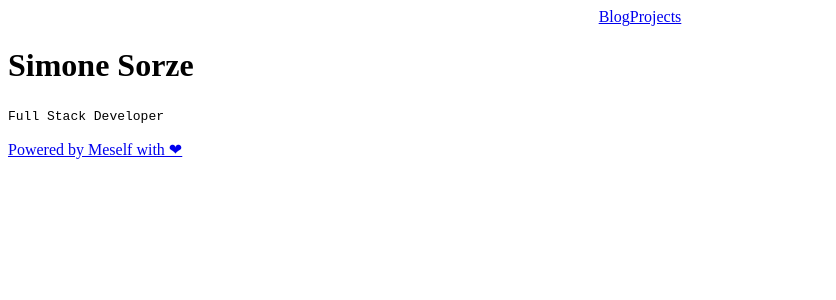
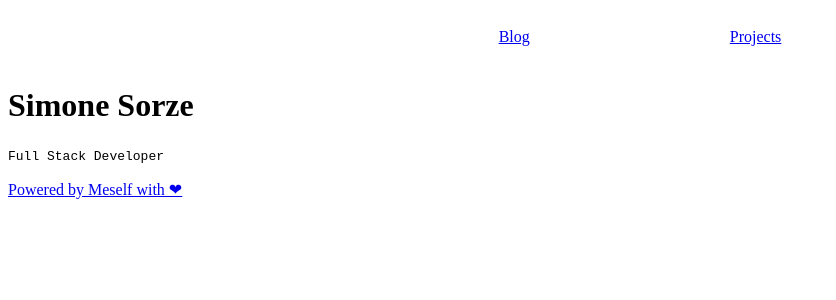
Before and after one commit to simo54/NextMe, a Next.js app: page / in a window 1280 px wide. Shown: the top 300 px of the page, without its empty margins (0-836 px from the left). Built offline with nearby package versions, Linux system fonts and the light colour scheme.

Commit message:
working on nav style

```diff
--- a/components/Navigationbar/Navigation.module.css
+++ b/components/Navigationbar/Navigation.module.css
@@ -1,39 +1,29 @@
-.menuBar {
-  padding: 0 25px;
-  border-bottom: solid 1px #e8e8e8;
-  overflow: auto;
-  box-shadow: 0 0 30px #f3f1f1;
+.linkBox {
+  margin: 0 100px;
 }
 
-.logo {
-  width: 200px;
-  float: left;
+.navRow {
+  padding: 20px;
 }
 
-.logo a {
-  display: inline-block;
-  font-size: 40px;
-  padding: 19px 20px;
-}
-
-@media (max-width: 767px) {
-  .logo a {
-    margin-left: -20px;
+@media (max-width: 576px) {
+  .linkBox {
+    margin: 0 100px;
   }
-
-  .logo a {
-    padding: 10px 20px;
+  .navRow {
+    padding: 20px;
   }
 }
 
-/* Small devices (landscape phones, 576px and up)
-@media (min-width: 576px) {
+@media (min-width: 768px) {
+  .linkBox {
+    margin: 0 100px;
+  }
+  .navRow {
+    padding: 20px;
+  }
 }
-
-Medium devices (tablets, 768px and up)
-@media (min-width: 768px) {
-}
-
+/*
 Large devices (desktops, 992px and up)
 @media (min-width: 992px) {
 }
--- a/components/Navigationbar/index.js
+++ b/components/Navigationbar/index.js
@@ -7,22 +7,16 @@ const NavigationBar = () => {
   return (
     <div>
       <Layout>
-        <Row justify="center" gutter={{ xs: 8, sm: 16, md: 24, lg: 32 }}>
+        <Row justify="center" className={styles.navRow}>
           <Col align="center">
-            <a span={5} href="/blog">
+            <a href="/blog" className={styles.linkBox}>
               {BLOG}
             </a>
-            <a span={5} href="/projects">
+            <a href="/projects" className={styles.linkBox}>
               {PROJECTS}
             </a>
           </Col>
         </Row>
-        {/* <nav className={styles.menuBar}>
-          <div className={styles.logo}>
-            <a href="/blog">{BLOG}</a>
-            <a href="/projects">{PROJECTS}</a>
-          </div>
-        </nav> */}
       </Layout>
     </div>
   );
```
